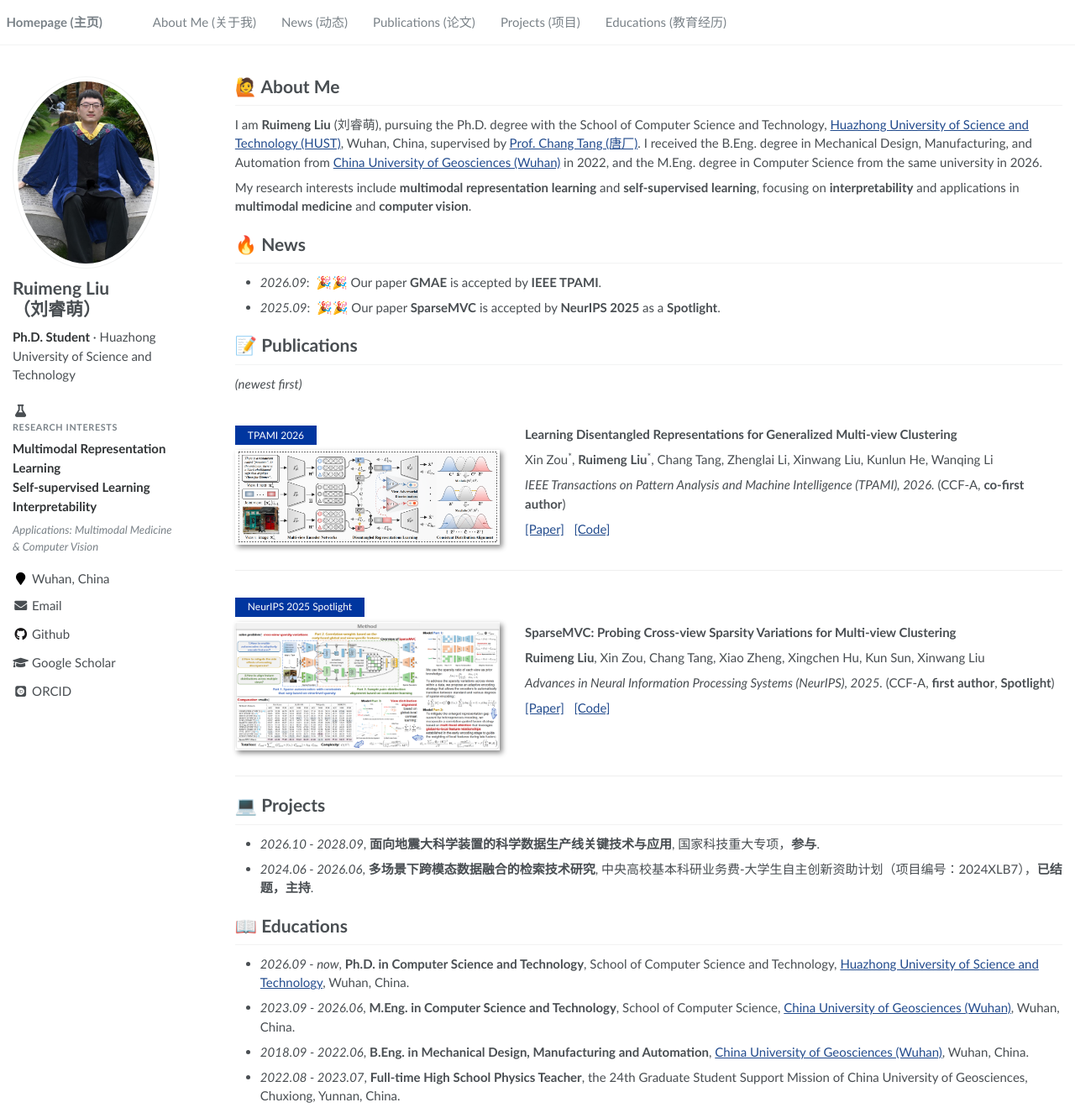
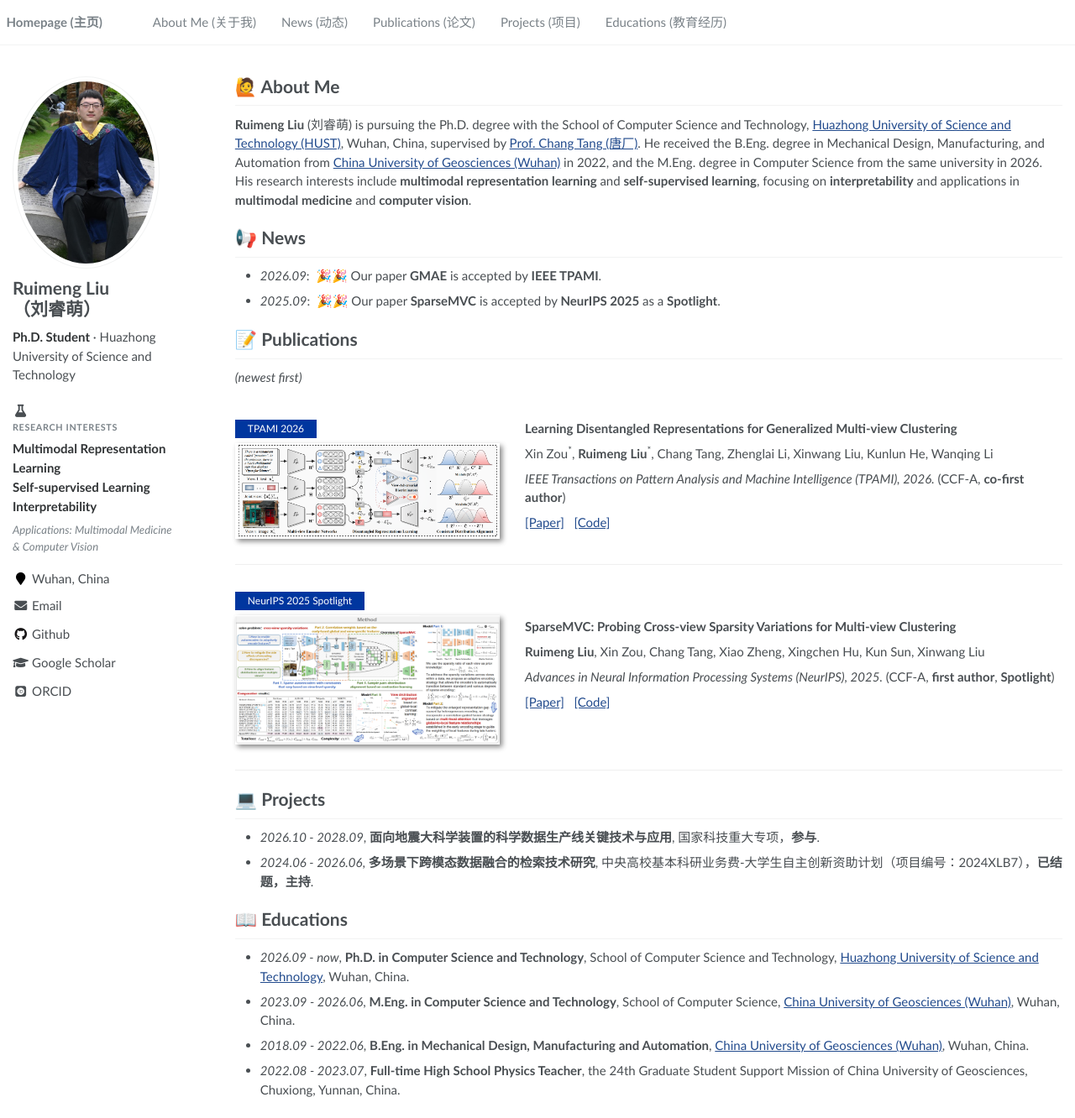
Before and after one commit to cleste-pome/cleste-pome.github.io, a Jekyll site: the page built from _pages/about.md, in a window 1280 px wide and 1332 px high. Shown: the whole window at 84% size. Built offline with Jekyll 4.4.1, drawn with Linux system fonts in a browser that asks for light colours; some web fonts are replaced; part of the change alters nothing that is shown.

Commit message:
Use He/His per official bio; change News emoji away from reference site

```diff
--- a/_pages/about.md
+++ b/_pages/about.md
@@ -12,21 +12,18 @@ redirect_from:
 
 # 🙋 About Me
 
-I am **Ruimeng Liu** (刘睿萌), pursuing the Ph.D. degree with the School of Computer Science and Technology, [Huazhong University of Science and Technology (HUST)](https://www.hust.edu.cn/), Wuhan, China, supervised by [Prof. Chang Tang (唐厂)](https://tangchang.net/). I received the B.Eng. degree in Mechanical Design, Manufacturing, and Automation from [China University of Geosciences (Wuhan)](https://www.cug.edu.cn/) in 2022, and the M.Eng. degree in Computer Science from the same university in 2026.
-
-My research interests include **multimodal representation learning** and **self-supervised learning**, focusing on **interpretability** and applications in **multimodal medicine** and **computer vision**.
+**Ruimeng Liu** (刘睿萌) is pursuing the Ph.D. degree with the School of Computer Science and Technology, [Huazhong University of Science and Technology (HUST)](https://www.hust.edu.cn/), Wuhan, China, supervised by [Prof. Chang Tang (唐厂)](https://tangchang.net/). He received the B.Eng. degree in Mechanical Design, Manufacturing, and Automation from [China University of Geosciences (Wuhan)](https://www.cug.edu.cn/) in 2022, and the M.Eng. degree in Computer Science from the same university in 2026. His research interests include **multimodal representation learning** and **self-supervised learning**, focusing on **interpretability** and applications in **multimodal medicine** and **computer vision**.
 
 <!-- 唐厂老师链接：https://tangchang.net/ （已按小萌老师要求替换）
      邮箱 liuruimeng@hust.edu.cn 已加到 _config.yml，侧边栏会显示 -->
 
-# 🔥 News
+# 📢 News
 - *2026.09*: &nbsp;🎉🎉 Our paper **GMAE** is accepted by **IEEE TPAMI**.
 - *2025.09*: &nbsp;🎉🎉 Our paper **SparseMVC** is accepted by **NeurIPS 2025** as a **Spotlight**.
 
-<!-- TODO(小萌老师): 两件事要你确认：
-     1. SparseMVC 的录用月份我写的是 2025.09（NeurIPS 通常 9 月放榜），请核对
-     2. MASA 目前是"返修中"，录用后加一条到这里
-     3. 顺序已按你说的：最新在最上面 -->
+<!-- 顺序：最新在最上面
+     MASA 录用后，在这里加一条
+     News 锚点是 #-news，如果改标题文字记得同步 _data/navigation.yml -->
 
 # 📝 Publications
 
```
